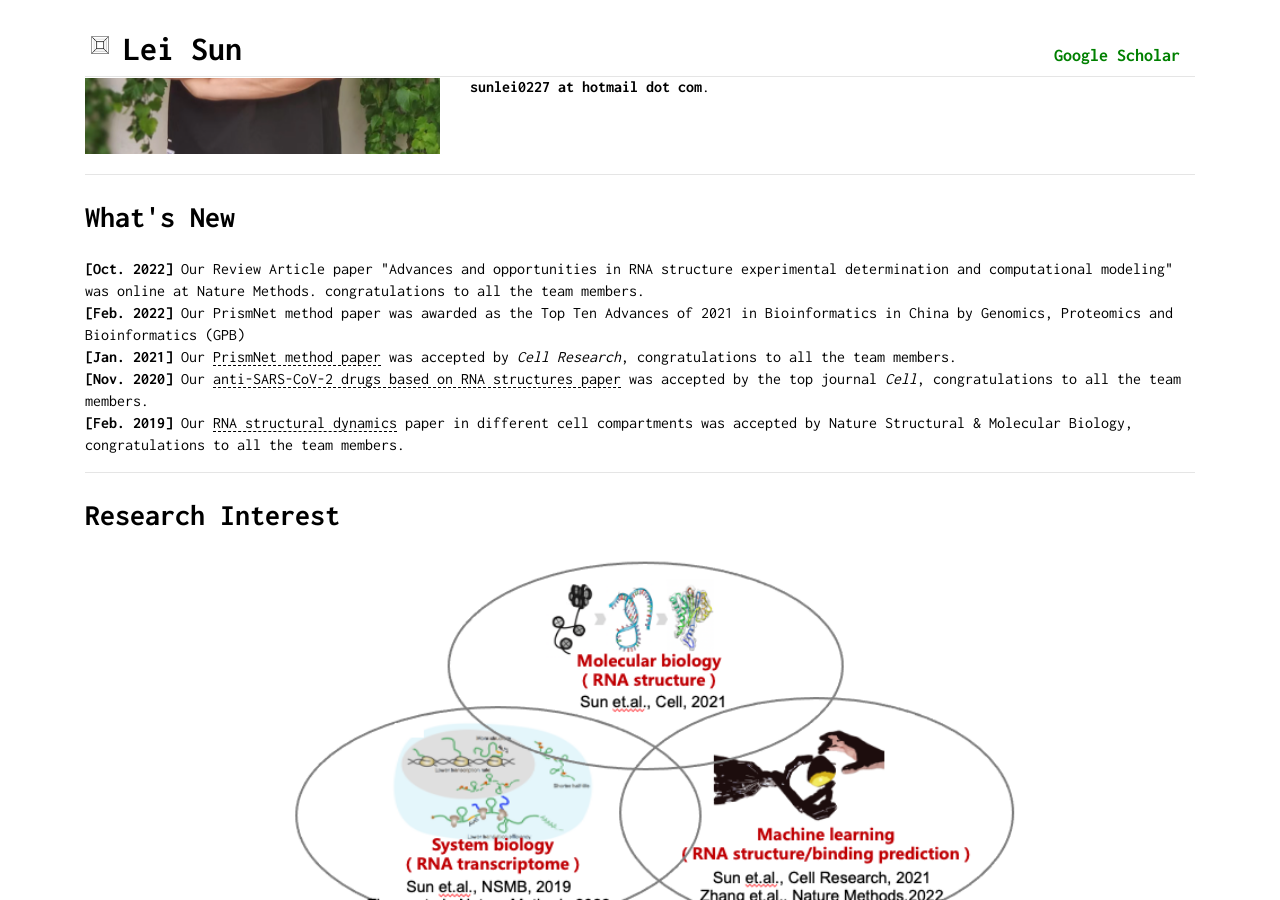
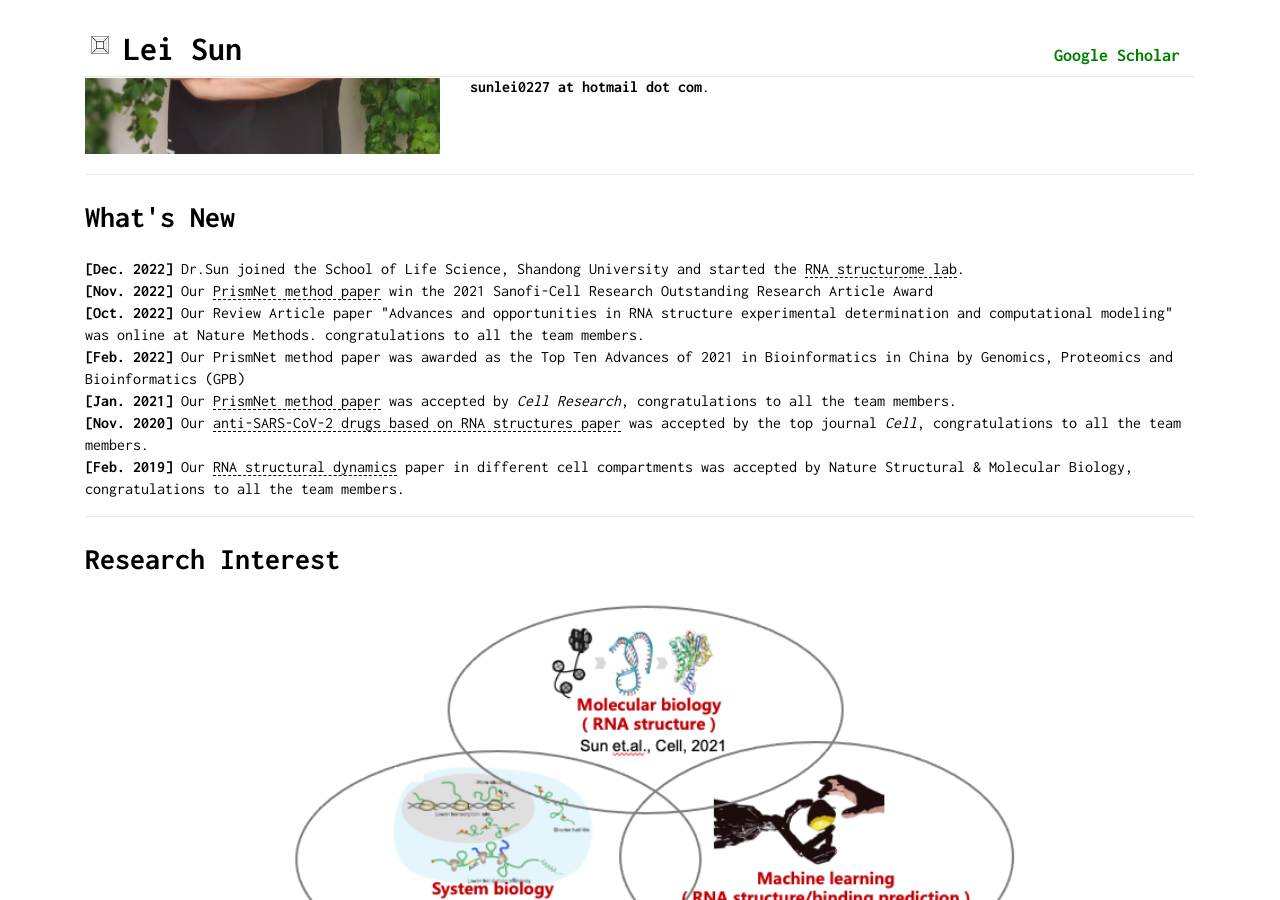
Before and after one commit to sunlei0227/sunlei0227.github.io, a Jekyll site: the page index.html, which Jekyll copies as it is, in a window 1280 px wide and 900 px high, scrolled down 384 px. Built offline with Jekyll 4.4.1, drawn with Linux system fonts in a browser that asks for light colours; comment, search, counter and statistics services are not loaded.

Commit message:
Update index.html

```diff
--- a/index.html
+++ b/index.html
@@ -179,6 +179,8 @@
             <h2>What's New</h2>
 
             <p>
+                <strong>[Dec. 2022]</strong> Dr.Sun joined the School of Life Science, Shandong University and started the <a href="https://www.lifesci.sdu.edu.cn/info/1064/7587.htm" target="_blank">RNA structurome lab</a>.<br />
+                <strong>[Nov. 2022]</strong> Our <a href="https://www.nature.com/articles/s41422-022-00749-0" target="_blank">PrismNet method paper</a> win the 2021 Sanofi-Cell Research Outstanding Research Article Award<br />
                 <strong>[Oct. 2022]</strong> Our Review Article paper "Advances and opportunities in RNA structure experimental determination and computational modeling" was online at Nature Methods. congratulations to all the team members.<br />
                 <strong>[Feb. 2022]</strong> Our PrismNet method paper was awarded as the Top Ten Advances of 2021 in Bioinformatics in China by Genomics, Proteomics and Bioinformatics (GPB)<br />
                 <strong>[Jan. 2021]</strong> Our <a href="https://www.biorxiv.org/content/10.1101/2020.05.05.078774v1" target="_blank">PrismNet method paper</a> was accepted by <i>Cell Research</i>, congratulations to all the team members.<br />
```
